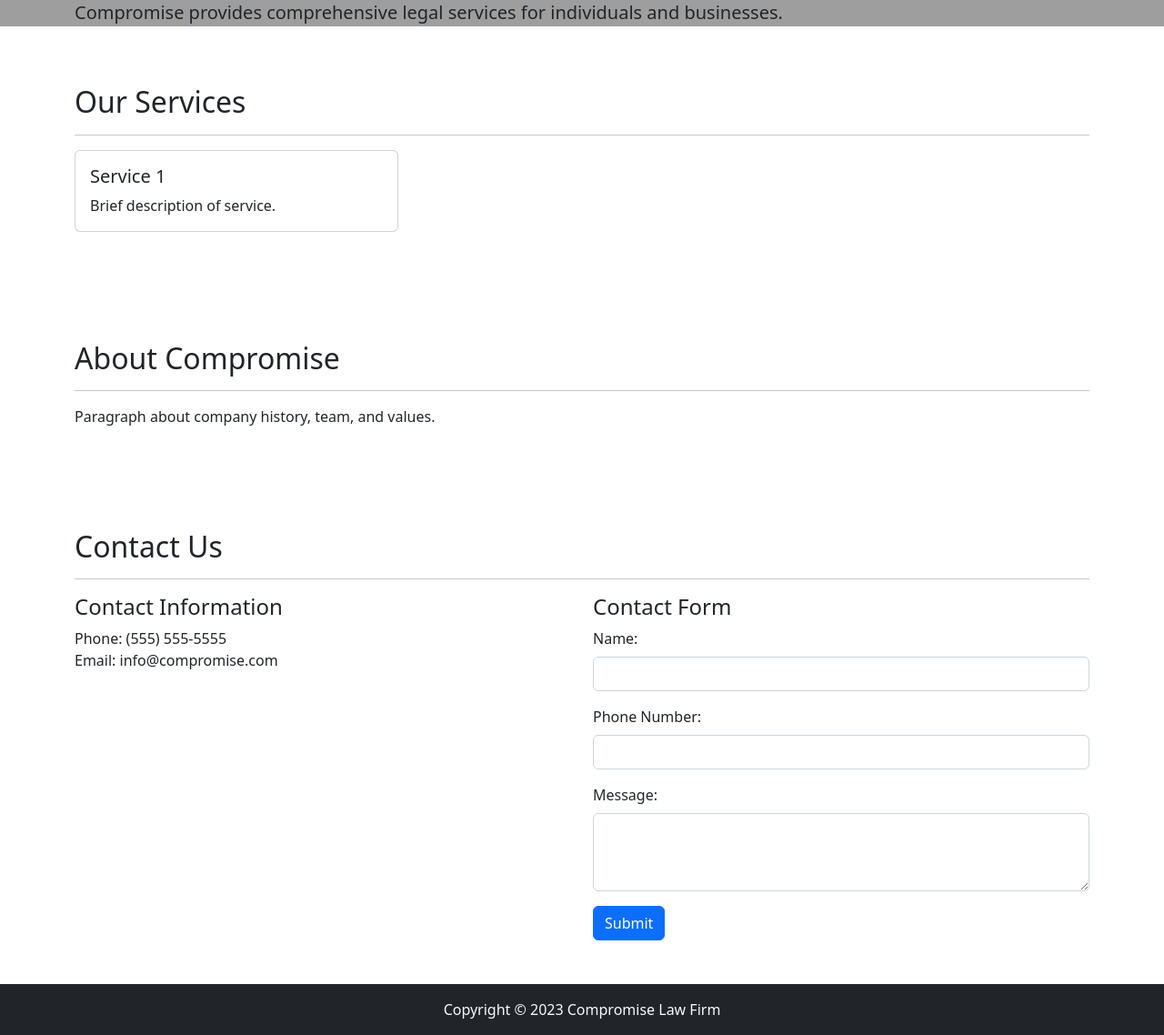
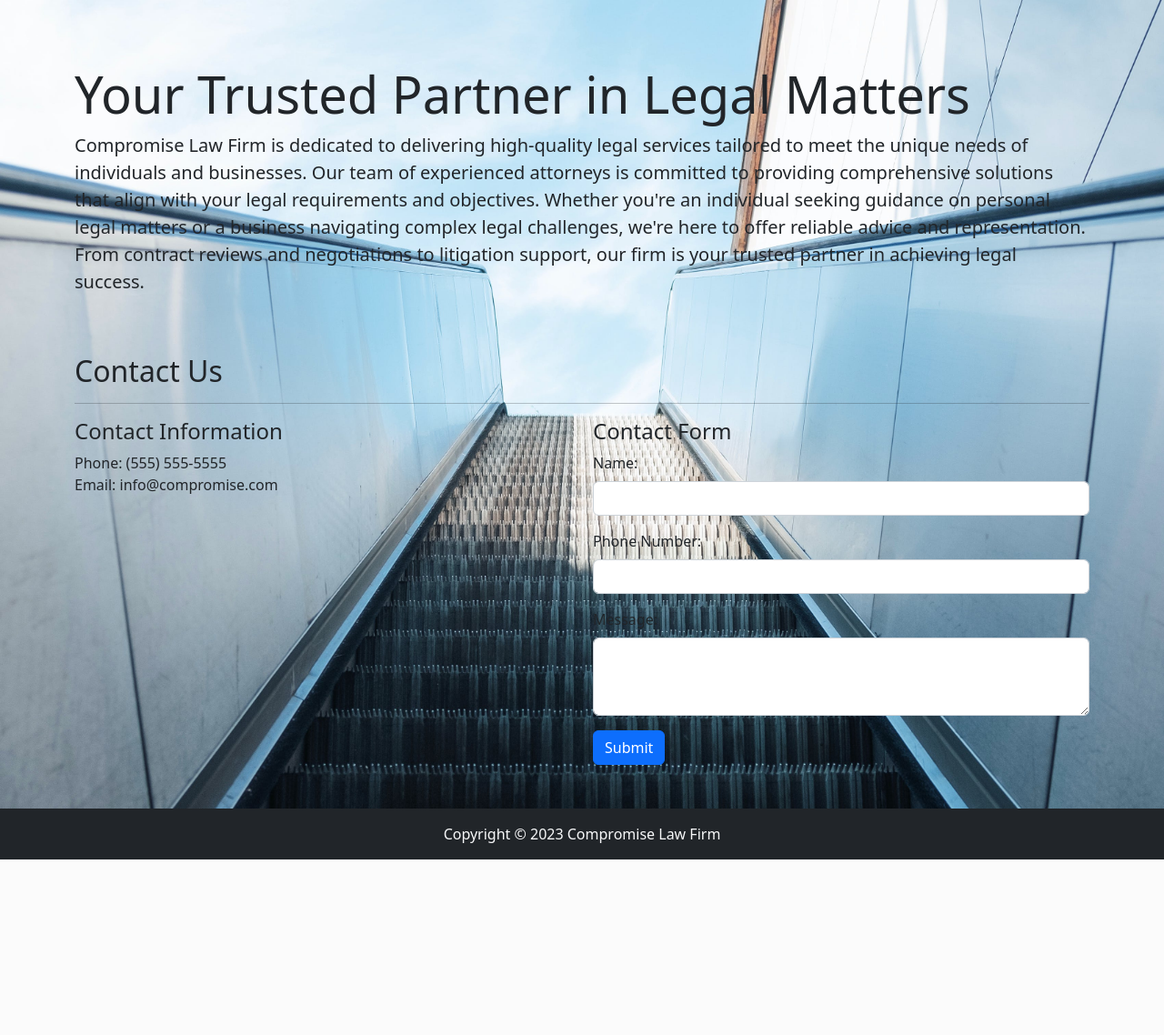
Before and after one commit to DemetrSin/Law-firm-landing, a FastAPI app: page / in a window 1280 px wide. Shown: the part 76-1214 px from the top of the page at 91% size. After the commit the page ends 1021 px from the top, so only its background shows below. Run offline with FastAPI, Linux system fonts and the light colour scheme; grey boxes are pictures that could not be loaded.

Commit message:
Keep working

```diff
--- a/main.py
+++ b/main.py
@@ -15,3 +15,13 @@ templates = Jinja2Templates(directory='templates')
 @app.get('/', response_class=HTMLResponse)
 async def home(request: Request):
     return templates.TemplateResponse('base.html', {'request': request})
+
+
+@app.get('/services', response_class=HTMLResponse)
+async def services(request: Request):
+    return templates.TemplateResponse('services.html', {'request': request})
+
+
+@app.get('/about', response_class=HTMLResponse)
+async def about(request: Request):
+    return templates.TemplateResponse('about.html', {'request': request})
--- a/static/styles.css
+++ b/static/styles.css
@@ -0,0 +1,13 @@
+body {
+  background-position: center;
+  background-size: cover;
+  padding-top: 56px;
+}
+
+.jumbotron{
+  margin-top: 7% !important;
+}
+
+.card {
+    min-height: 250px; /* Adjust the value as needed */
+  }
--- a/templates/base.html
+++ b/templates/base.html
@@ -7,7 +7,7 @@
   <link rel="stylesheet" href="https://cdn.jsdelivr.net/npm/bootstrap@5.2.2/dist/css/bootstrap.min.css">
   <link rel="stylesheet" href="{{ url_for('static', path='/styles.css') }}">
 </head>
-<body>
+<body style="background-image: url('static/images/pexels-arthur-shuraev-19415894.jpg');">
 
   <nav class="navbar navbar-expand-lg navbar-dark fixed-top" style="background-color: #333;">
   <div class="container">
@@ -21,56 +21,47 @@
     <div class="collapse navbar-collapse" id="navbarNav">
       <ul class="navbar-nav ms-auto">
         <li class="nav-item">
-            <a class="nav-link active" aria-current="page" href="#">Home</a>
+          <a class="nav-link active"
+            aria-current="page" href="{{ url_for('home') }}">Home</a>
         </li>
         <li class="nav-item">
-            <a class="nav-link" href="#services">Services</a>
+          <a class="nav-link"
+            href="{{ url_for('services') }}">Services</a>
         </li>
         <li class="nav-item">
-            <a class="nav-link" href="#about">About Us</a>
+          <a class="nav-link"
+            href="{{ url_for('about') }}">About Us</a>
         </li>
         <li class="nav-item">
-            <a class="nav-link" href="#contact">Contact</a>
+          <a class="nav-link " href="#contact">Contact
+          </a>
         </li>
       </ul>
     </div>
   </div>
 </nav>
-  {% block content %}
-  {% endblock content %}
-  <div class="jumbotron jumbotron-fluid" style="background-image: url('hero-image.jpg'); background-position: center; background-size: cover;">
+
+<div class="jumbotron jumbotron-fluid mt-5">
   <div class="container">
     <h1 class="display-4">Your Trusted Partner in Legal Matters</h1>
-      <p class="lead">Compromise provides comprehensive legal services for individuals and businesses.</p>
+    <p class="lead">
+  Compromise Law Firm is dedicated to delivering high-quality legal services tailored to meet the unique needs of individuals and businesses. Our team of experienced attorneys is committed to providing comprehensive solutions that align with your legal requirements and objectives.
+
+  Whether you're an individual seeking guidance on personal legal matters or a business navigating complex legal challenges, we're here to offer reliable advice and representation. From contract reviews and negotiations to litigation support, our firm is your trusted partner in achieving legal success.
+</p>
+
   </div>
 </div>
 
 
-  <section id="services" class="py-5">
-    <div class="container">
-      <h2>Our Services</h2>
-      <hr>
-      <div class="row">
-        <div class="col-md-4">
-          <div class="card mb-4">
-            <i class="fa fa-gavel fa-3x" aria-hidden="true"></i>
-            <div class="card-body">
-              <h5 class="card-title">Service 1</h5>
-              <p class="card-text">Brief description of service.</p>
-            </div>
-          </div>
-        </div>
-        </div>
-    </div>
-  </section>
+  {% block content %}
+  {% endblock content %}
 
-  <section id="about" class="py-5">
-    <div class="container">
-      <h2>About Compromise</h2>
-      <hr>
-      <p>Paragraph about company history, team, and values.</p>
-    </div>
-  </section>
+
+
+
+
+
 <section id="contact" class="py-5">
     <div class="container">
       <h2>Contact Us</h2>
```
Also changed, not shown: templates/about.html (added, +21 -0 lines), templates/services.html (added, +39 -0 lines), static/images/pexels-arthur-shuraev-19415894.jpg (added), templates/ct.html (deleted). Lines whose indentation alone changed are shown as unchanged.
